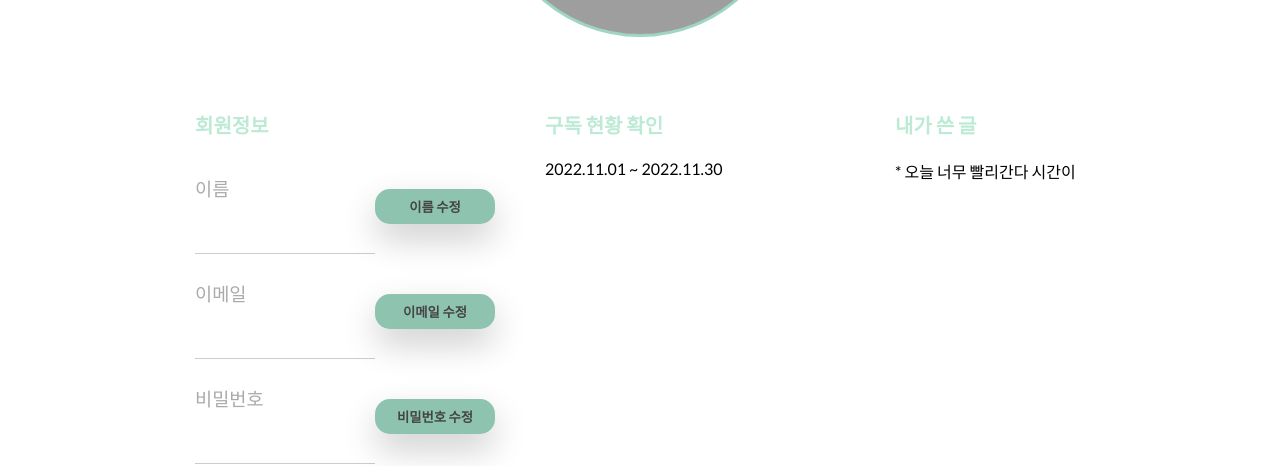
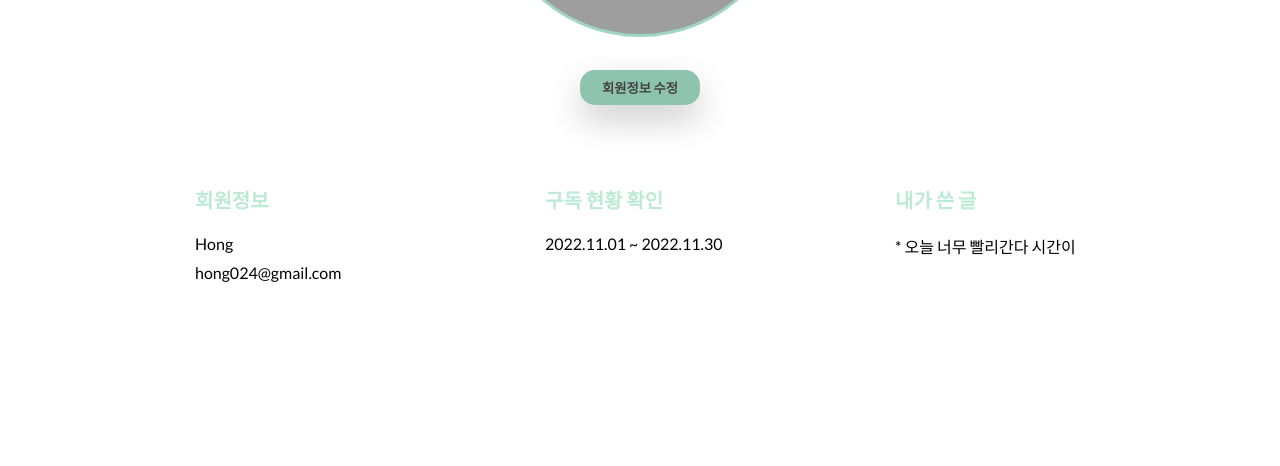
Before and after one commit to codestates-seb/seb40_main_024, a React (Create React App) app in the folder front/: page /mypage in a window 1280 px wide. Shown: the part 486-952 px from the top of the page. After the commit the page ends 808 px from the top, so only its background shows below. Built offline with nearby package versions, Linux system fonts and the light colour scheme; grey boxes are pictures that could not be loaded.

Commit message:
fix: 테스트파일 수정

```diff
--- a/front/src/Component/Common/Button.js
+++ b/front/src/Component/Common/Button.js
@@ -231,33 +231,7 @@ export const NameUpdateBtn = () => {
         navigate('/myinfopage');
       }}
     >
-      이름 수정
-    </ButtonBB>
-  );
-};
-
-export const EmailUpdateBtn = () => {
-  const navigate = useNavigate();
-  return (
-    <ButtonBB
-      onClick={() => {
-        navigate('/myinfopage');
-      }}
-    >
-      이메일 수정
-    </ButtonBB>
-  );
-};
-
-export const PasswordUpdateBtn = () => {
-  const navigate = useNavigate();
-  return (
-    <ButtonBB
-      onClick={() => {
-        navigate('/myinfopage');
-      }}
-    >
-      비밀번호 수정
+      회원정보 수정
     </ButtonBB>
   );
 };
--- a/front/src/Component/Member/MyInfo.js
+++ b/front/src/Component/Member/MyInfo.js
@@ -1,10 +1,6 @@
 import styled from 'styled-components';
 import Profile from '../../Component/Member/Profile';
-import {
-  NameUpdateBtn,
-  EmailUpdateBtn,
-  PasswordUpdateBtn,
-} from '../../Component/Common/Button';
+import { NameUpdateBtn } from '../../Component/Common/Button';
 
 const MyPageContain = styled.div`
   display: flex;
@@ -94,7 +90,6 @@ const InputBox = styled.div`
 
 const UserInfo = styled.div`
   width: 300px;
-  margin-top: 20px;
   padding: 30px;
   margin-left: 50px;
 `;
@@ -120,46 +115,19 @@ const MyInfo = () => {
       <div className="profileStyle">
         <Profile>profile</Profile>
       </div>
+      <BtnStyle>
+        <NameUpdateBtn />
+      </BtnStyle>
       <Div>
         <ListContain>
           <UserInfo>
             <InputBox>
               <UserInfoHead>회원정보</UserInfoHead>
               <div className="input-box">
-                <input
-                  id="username"
-                  type="text"
-                  name="username"
-                  placeholder="이름"
-                />
-                <label htmlFor="username">이름</label>
-                <BtnStyle>
-                  <NameUpdateBtn />
-                </BtnStyle>
+                <div>Hong</div>
               </div>
               <div className="input-box">
-                <input
-                  id="useremail"
-                  type="text"
-                  name="useremail"
-                  placeholder="이메일"
-                />
-                <label htmlFor="useremail">이메일</label>
-                <BtnStyle>
-                  <EmailUpdateBtn />
-                </BtnStyle>
-              </div>
-              <div className="input-box">
-                <input
-                  id="password"
-                  type="password"
-                  name="password"
-                  placeholder="비밀번호"
-                />
-                <label htmlFor="password">비밀번호</label>
-                <BtnStyle>
-                  <PasswordUpdateBtn />
-                </BtnStyle>
+                <div>hong024@gmail.com</div>
               </div>
             </InputBox>
           </UserInfo>
```
